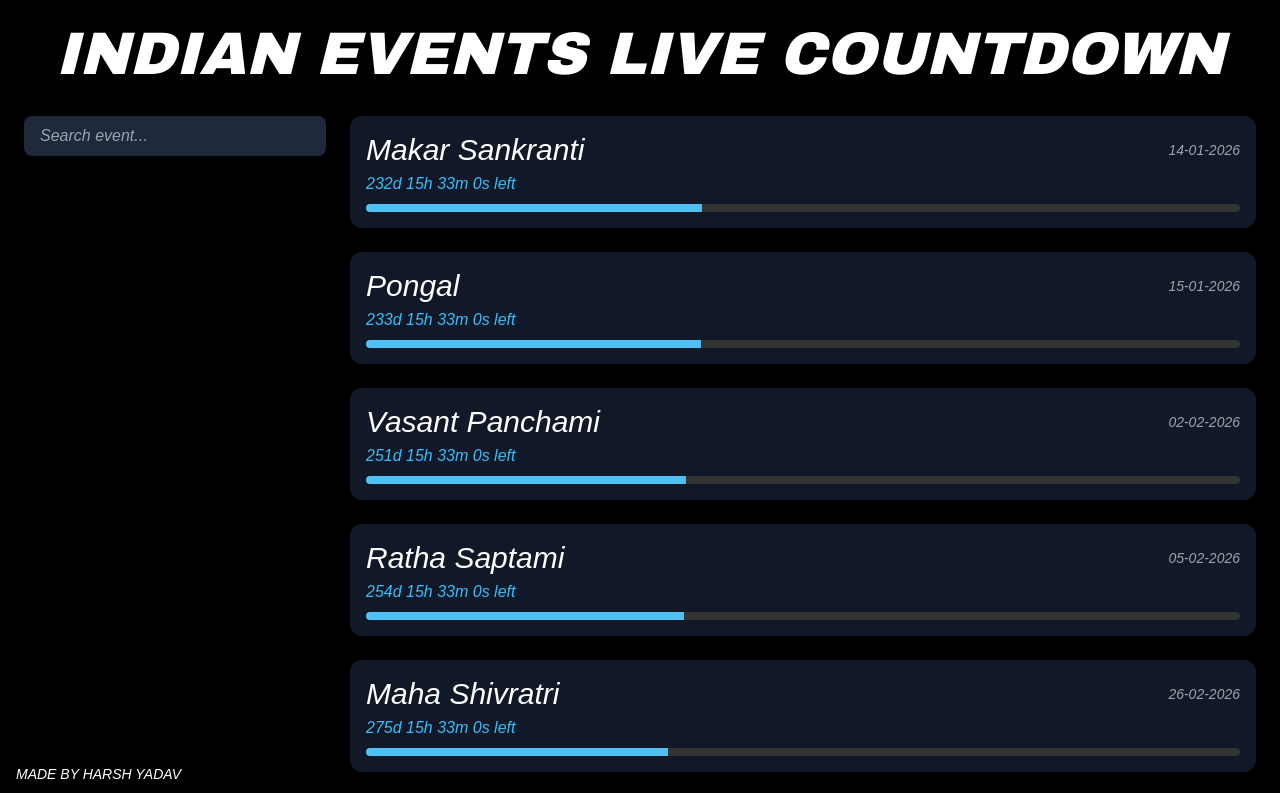
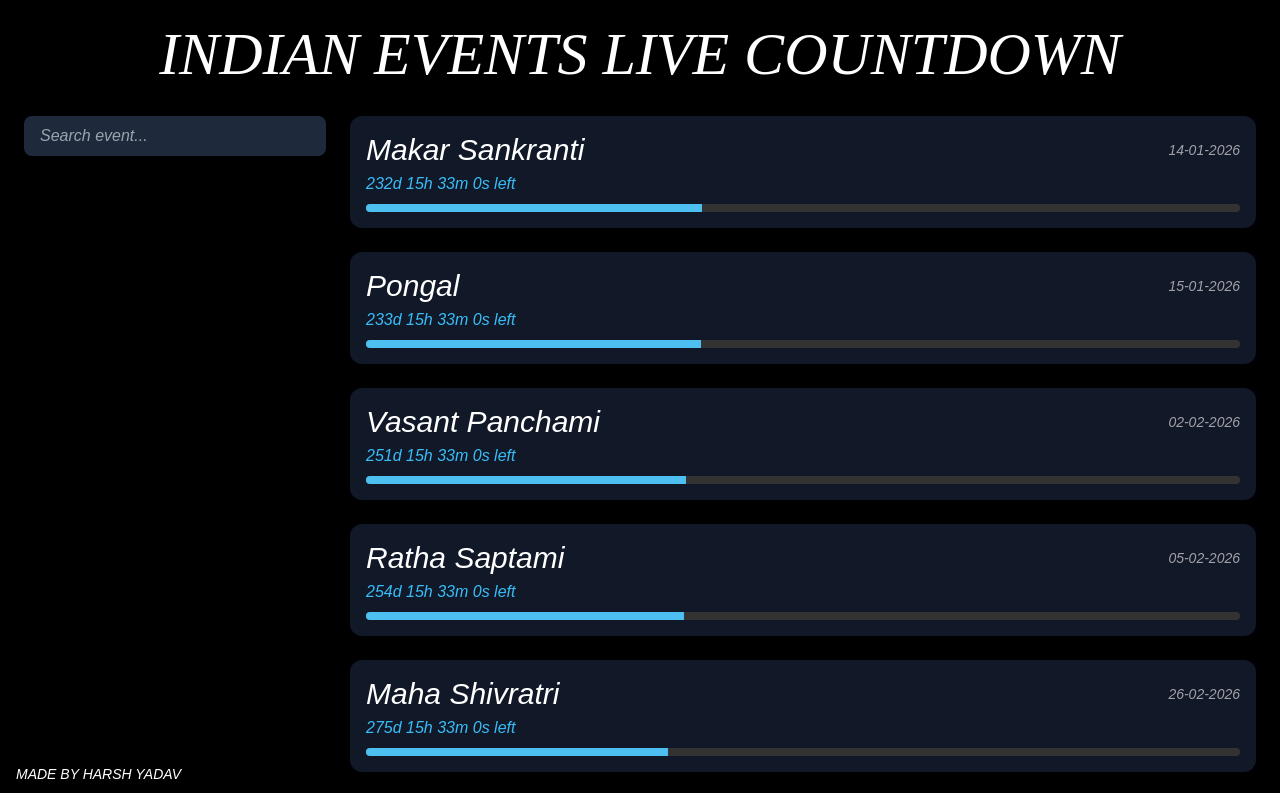
Before and after one commit to harsh240707/India-events-live-countdown, a plain HTML site: page index.html in a window 1280 px wide. Shown: the top 793 px of the page. Drawn offline with nearby package versions, Linux system fonts and the light colour scheme.

Commit message:
Update index.html

```diff
--- a/index.html
+++ b/index.html
@@ -41,7 +41,7 @@
   </style>
 </head>
 <body class="p-6">
-  <h1 class="text-6xl text-center mb-8 normal font-light" style="font-family: 'Arial Black';">
+  <h1 class="text-6xl text-center mb-8 normal font-light" style="font-family: 'Microsoft JhengHei';">
     INDIAN EVENTS LIVE COUNTDOWN
   </h1>
 
```
